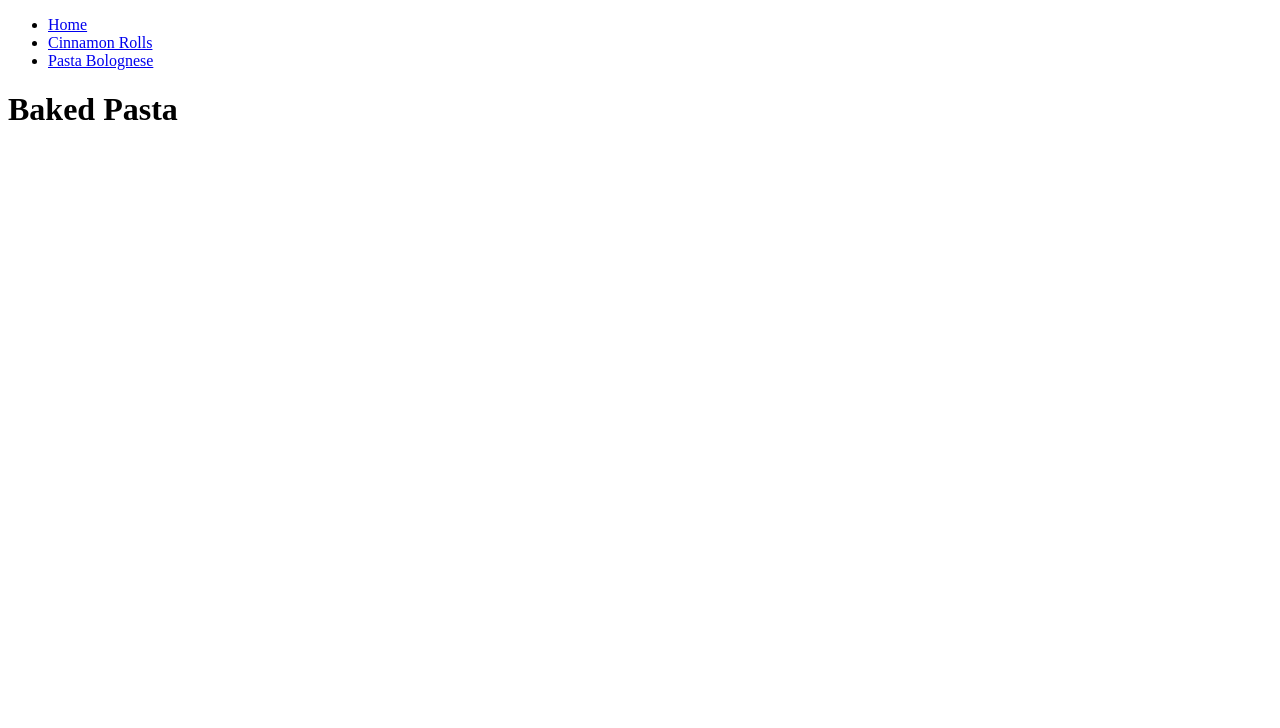
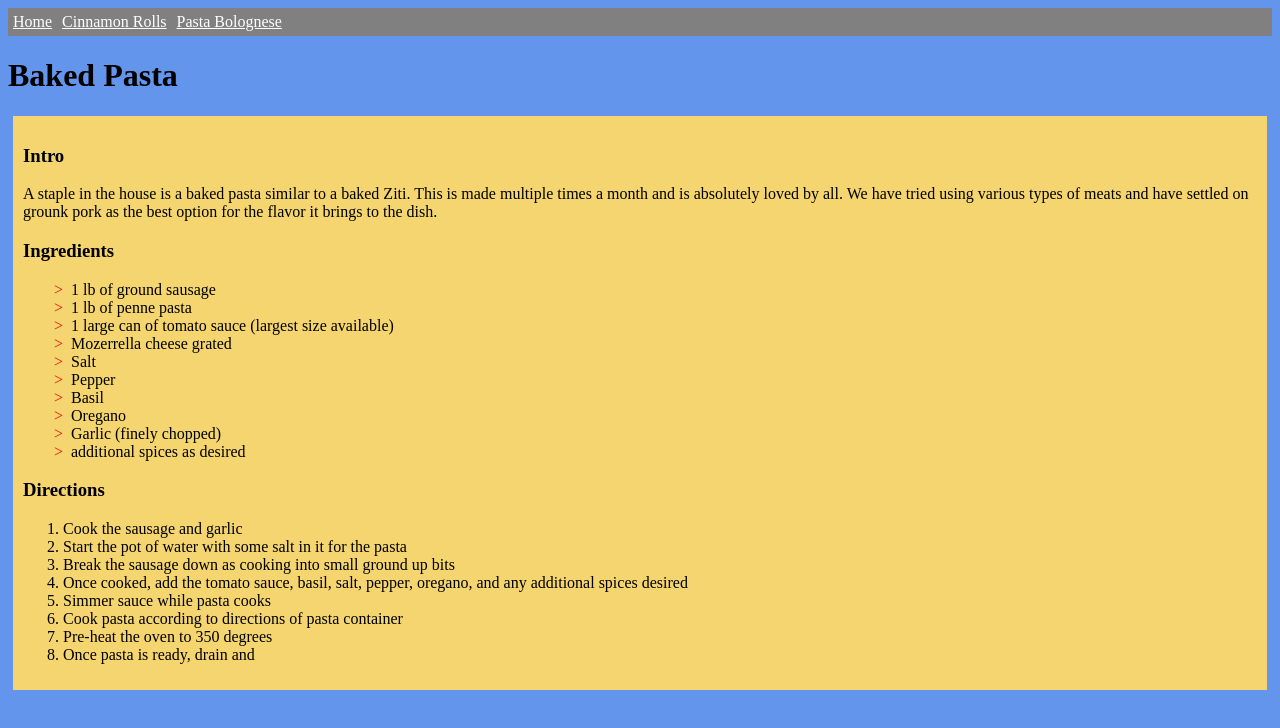
Before and after one commit to jsmit1993/odin-recipes, a plain HTML site: page recipes/backed_pasta.html in a window 1280 px wide. Drawn offline with Linux system fonts and the light colour scheme.

Commit message:
Add baked pasta recipe and fix padding

```diff
--- a/recipes/backed_pasta.html
+++ b/recipes/backed_pasta.html
@@ -4,15 +4,47 @@
     <meta charset="UTF-8">
     <meta name="viewport" content="width=device-width, initial-scale=1.0">
     <title>Baked Pasta</title>
+    <link rel="stylesheet" href="../styles/stylesheet.css">
 </head>
 <body>
     <header>
-        <ul>
-            <li><a href="../index.html">Home</a></li>
-            <li><a href="cinnamon_rolls.html">Cinnamon Rolls</a></li>
-            <li><a href="pasta_b.html">Pasta Bolognese</a></li>
-        </ul>
+        <div id="navMenuDiv">
+            <ul id="navMenu">
+                <li><a href="../index.html" id="navMenu">Home</a></li>
+                <li><a href="cinnamon_rolls.html" id="navMenu">Cinnamon Rolls</a></li>
+                <li><a href="pasta_b.html" id="navMenu">Pasta Bolognese</a></li>
+            </ul>
+        </div>
+
     </header>
     <h1>Baked Pasta</h1>
+    <div id="introP">
+        <h3>Intro</h3>
+        <p>A staple in the house is a baked pasta similar to a baked Ziti. This is made multiple times a month and is absolutely loved by all. We have tried using various types of meats and have settled on grounk pork as the best option for the flavor it brings to the dish.</p>
+        <h3>Ingredients</h3>
+        <ul id="recipeList">
+            <li>1 lb of ground sausage</li>
+            <li>1 lb of penne pasta</li>
+            <li>1 large can of tomato sauce (largest size available)</li>
+            <li>Mozerrella cheese grated</li>
+            <li>Salt</li>
+            <li>Pepper</li>
+            <li>Basil</li>
+            <li>Oregano</li>
+            <li>Garlic (finely chopped)</li>
+            <li>additional spices as desired</li>
+        </ul>
+        <h3>Directions</h3>
+        <ol>
+            <li>Cook the sausage and garlic</li>
+            <li>Start the pot of water with some salt in it for the pasta</li>
+            <li>Break the sausage down as cooking into small ground up bits</li>
+            <li>Once cooked, add the tomato sauce, basil, salt, pepper, oregano, and any additional spices desired</li>
+            <li>Simmer sauce while pasta cooks</li>
+            <li>Cook pasta according to directions of pasta container</li>
+            <li>Pre-heat the oven to 350 degrees</li>
+            <li>Once pasta is ready, drain and </li>
+        </ol>
+    </div>
 </body>
 </html>
--- a/styles/stylesheet.css
+++ b/styles/stylesheet.css
@@ -1,6 +1,10 @@
 #introP {
     background-color: #f4d570;
+    margin: 5px;
+    padding: 10px;
+    text-align: left;
 }
+
 
 #navMenuDiv {
     background-color: gray;
```
